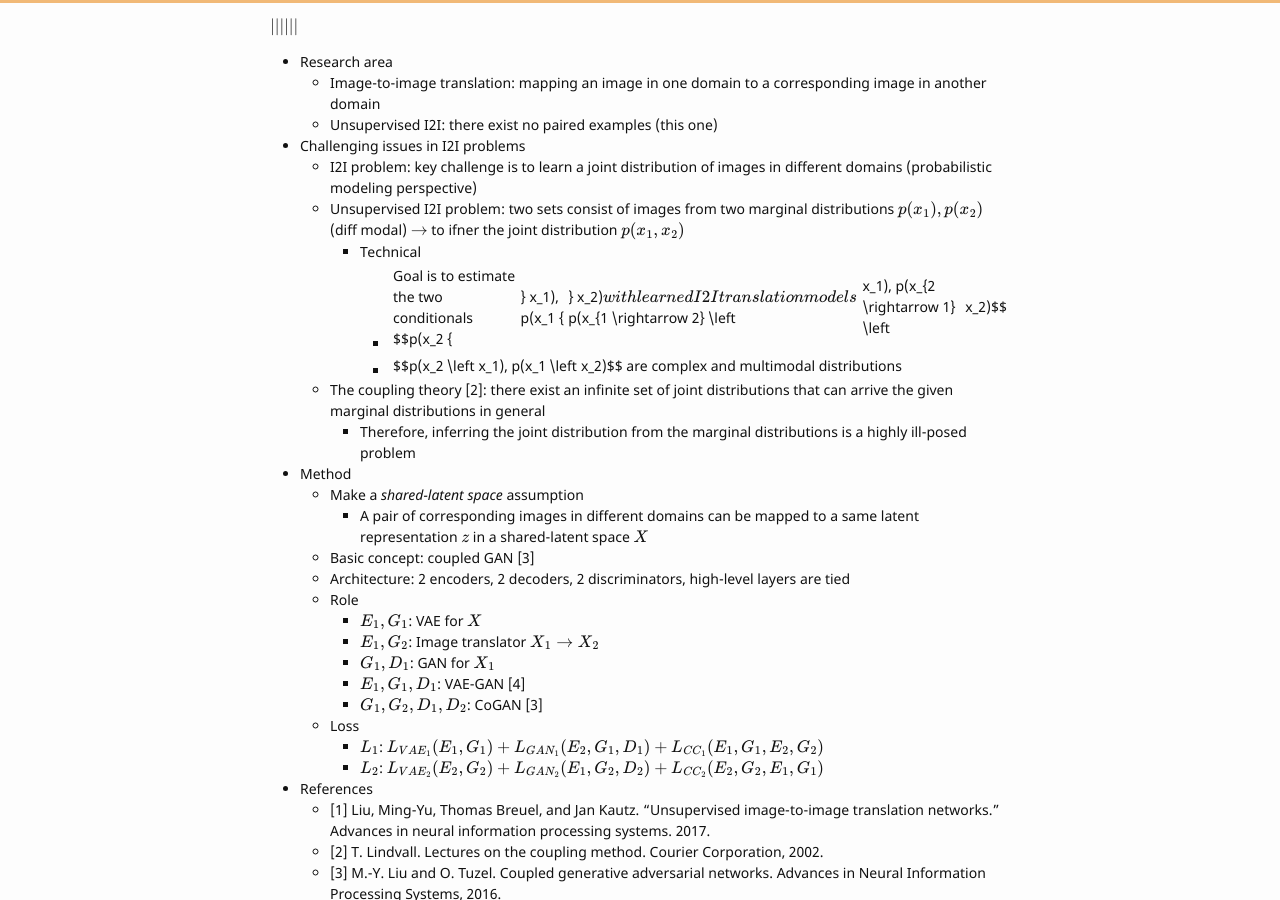
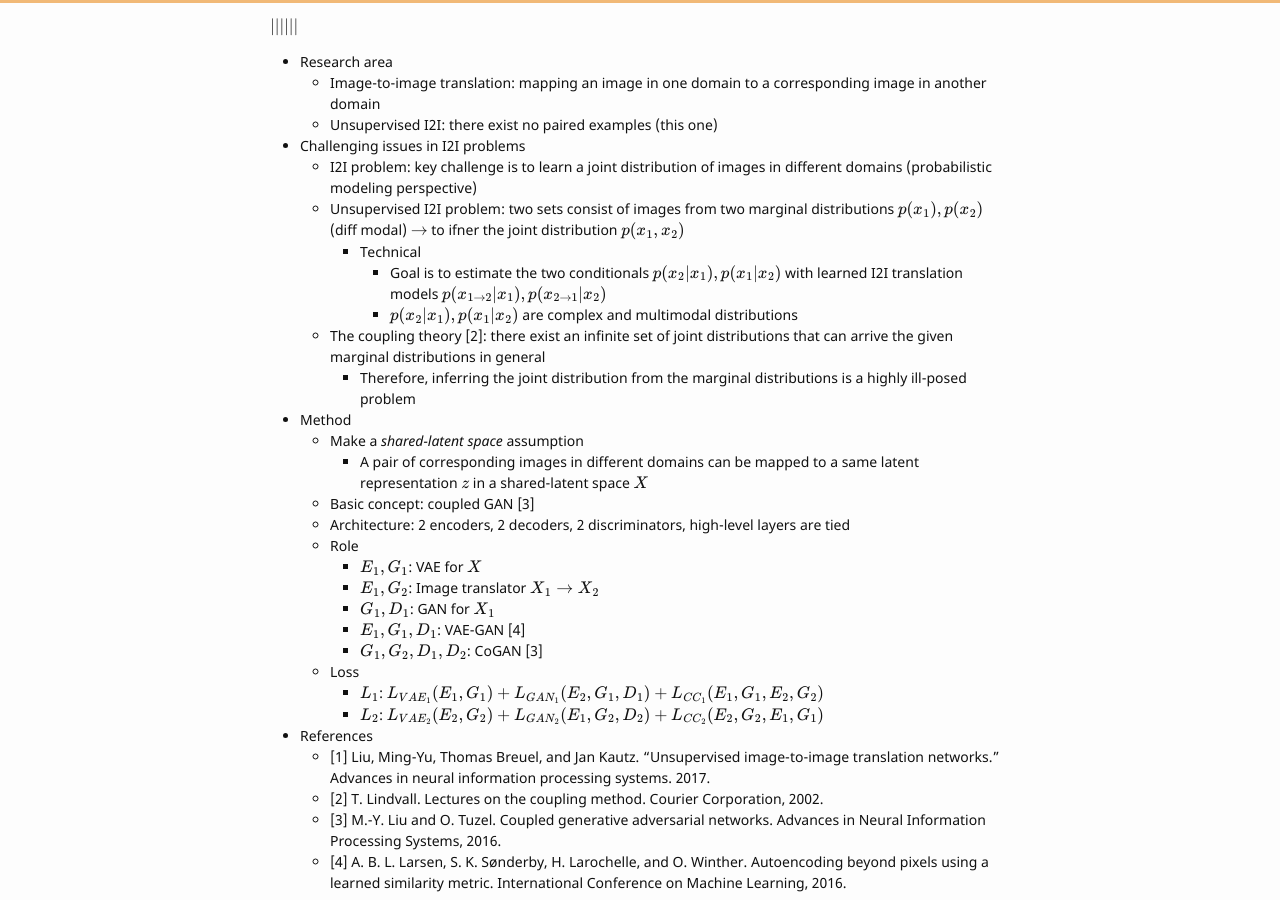
Before and after one commit to bismex/bismex.github.io, a Jekyll site: the page built from _posts/2019-01-01-papers.md, in a window 1280 px wide and 900 px high, scrolled down 411 px. Built offline with Jekyll 4.4.1, drawn with Linux system fonts in a browser that asks for light colours; formulas are drawn with MathJax 3.

Commit message:
Update 2019-01-01-papers.md

```diff
--- a/_posts/2019-01-01-papers.md
+++ b/_posts/2019-01-01-papers.md
@@ -26,8 +26,8 @@ $$||||||$$
   - I2I problem: key challenge is to learn a joint distribution of images in different domains (probabilistic modeling perspective)
   - Unsupervised I2I problem: two sets consist of images from two marginal distributions $$p(x_1),p(x_2)$$ (diff modal) $$\rightarrow$$ to ifner the joint distribution $$p(x_1,x_2)$$
     - Technical
-      - Goal is to estimate the two conditionals $$p(x_2 {|} x_1), p(x_1 {|} x_2)$$ with learned I2I translation models $$p(x_{1 \rightarrow 2} \left | x_1), p(x_{2 \rightarrow 1} \left | x_2)$$
-      - $$p(x_2 \left | x_1), p(x_1 \left | x_2)$$ are complex and multimodal distributions
+      - Goal is to estimate the two conditionals $$p(x_2 \rvert x_1), p(x_1 \rvert x_2)$$ with learned I2I translation models $$p(x_{1 \rightarrow 2} \rvert x_1), p(x_{2 \rightarrow 1} \rvert x_2)$$
+      - $$p(x_2 \rvert x_1), p(x_1 \rvert x_2)$$ are complex and multimodal distributions
   - The coupling theory [2]: there exist an infinite set of joint distributions that can arrive the given marginal distributions in general
     - Therefore, inferring the joint distribution from the marginal distributions is a highly ill-posed problem
 - Method
```
